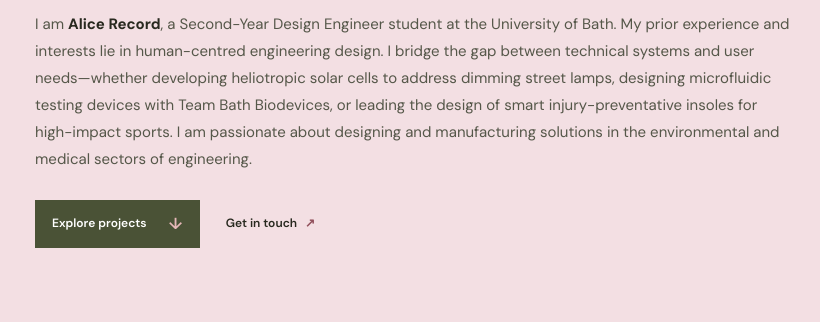
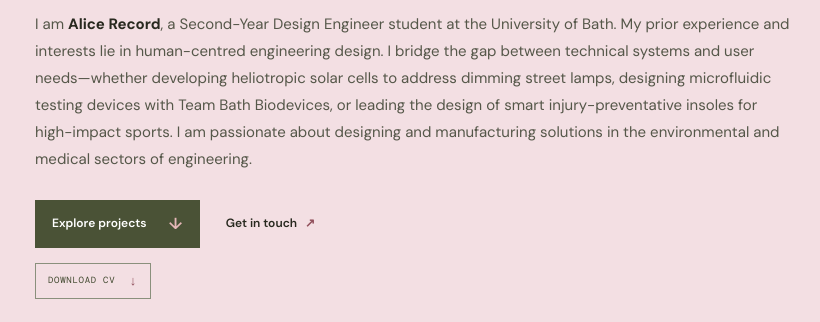
Before and after one commit to Alicerecord/Alicerecord.github.io, a plain HTML site: page index.html in a window 1280 px wide. Shown: the part 478-800 px from the top of the page, without its empty margins (5-825 px from the left). Drawn offline with nearby package versions, Linux system fonts and the light colour scheme.

Commit message:
Add Download CV link to hero
Co-authored-by: Copilot App <223556219+Copilot@users.noreply.github.com>

```diff
--- a/index.html
+++ b/index.html
@@ -39,6 +39,9 @@
             <a class="button button-dark" href="#work">Explore projects <span aria-hidden="true">↓</span></a>
             <a class="text-link" href="#contact">Get in touch <span aria-hidden="true">↗</span></a>
           </div>
+          <a class="cv-link" href="assets/alice-record-cv.pdf" download="Alice-Record-CV.pdf">
+            Download CV <span aria-hidden="true">↓</span>
+          </a>
         </div>
       </section>
 
--- a/styles.css
+++ b/styles.css
@@ -55,6 +55,10 @@ h1 span, h2 span { color: #81877b; }
 .button-dark:hover { background: var(--green-soft); transform: translateY(-2px); }
 .button-dark span { color: #e6b8b8; font-size: 16px; }
 .text-link { display: inline-block; color: var(--ink); font-size: 12px; font-weight: 600; text-decoration: none; }
+.cv-link { display: inline-flex; min-height: 36px; align-items: center; gap: 14px; margin-top: 15px; padding: 0 12px; border: 1px solid #8a907c; color: #41492f; font-family: var(--mono); font-size: 9px; letter-spacing: .08em; text-decoration: none; text-transform: uppercase; transition: background .2s ease, border-color .2s ease; }
+.cv-link span { color: var(--accent); font-size: 13px; }
+.cv-link:hover { border-color: var(--green); background: #e8c8ce80; }
+.cv-link:focus-visible { outline: 3px solid var(--accent); outline-offset: 3px; }
 .hero-meta { display: flex; flex-wrap: wrap; gap: 22px; margin-top: 45px; color: #5f665d; font-size: 9px; }
 
 .section-label { display: flex; justify-content: space-between; gap: 16px; padding-bottom: 16px; border-bottom: 1px solid var(--line); color: #5f665d; font-size: 9px; }
```
Also changed, not shown: 1 other file.
